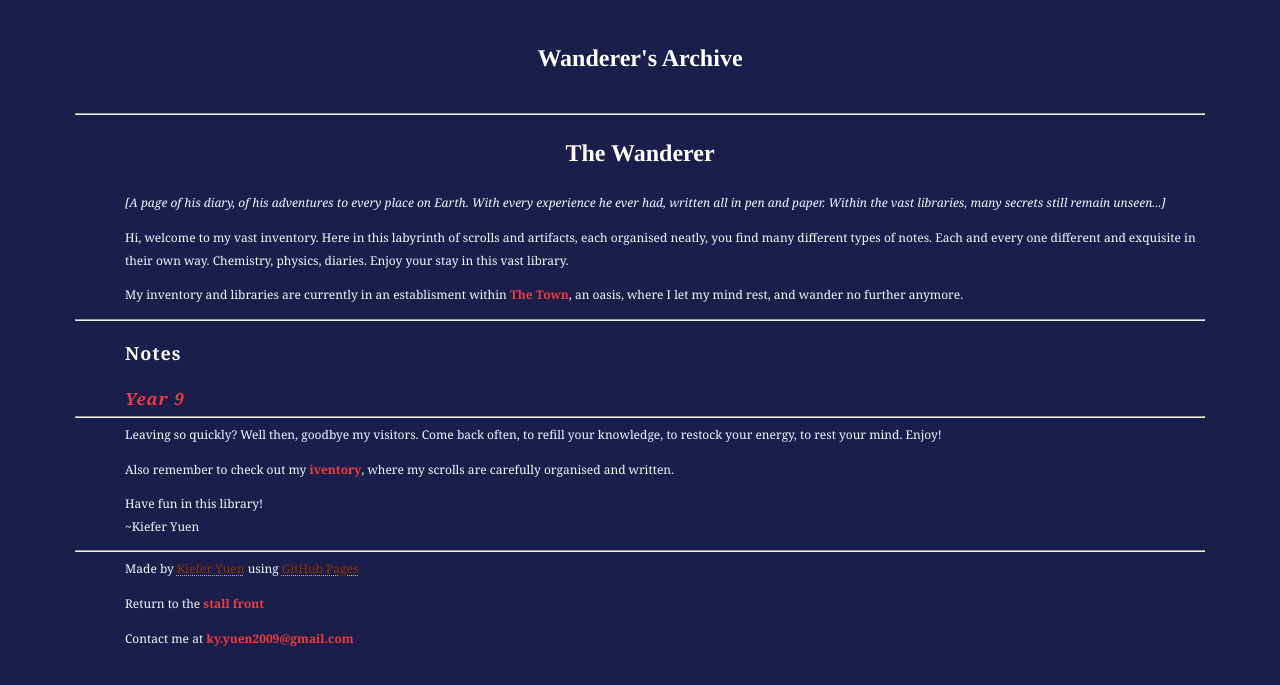
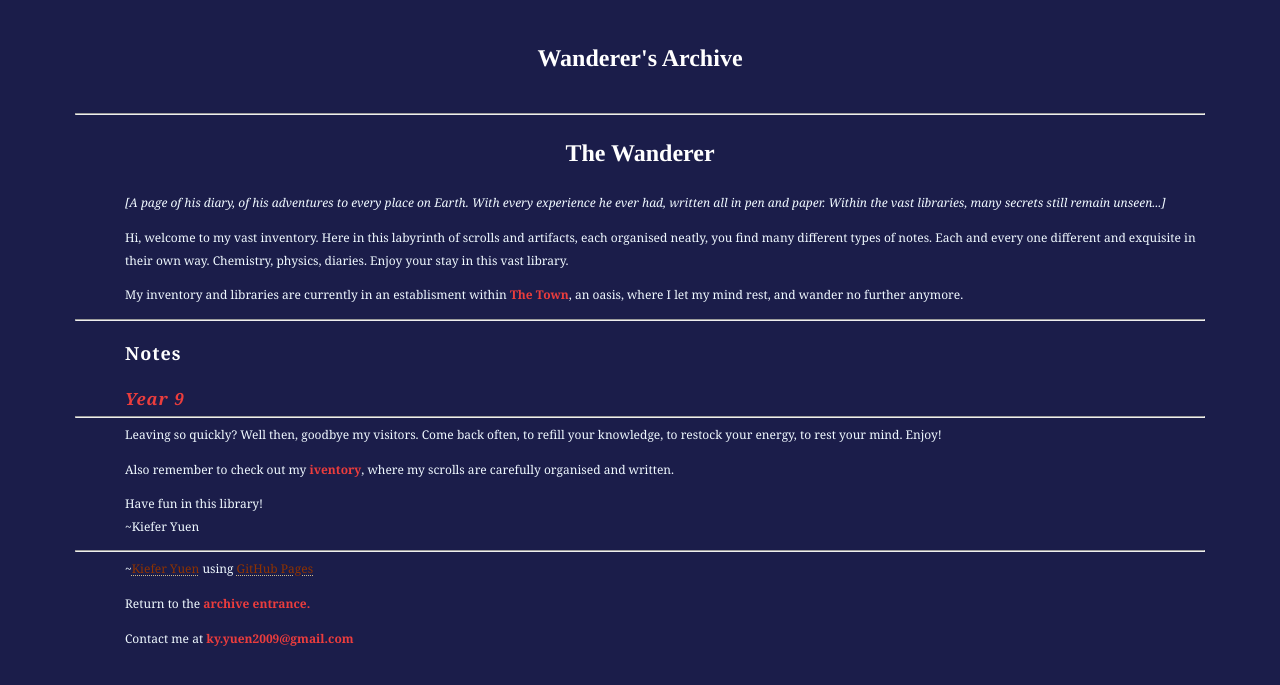
Before and after one commit to Rewind789/wanderer-archive, a Jekyll site: the page built from index.md, in a window 1280 px wide. Shown: the top 685 px of the page. Built offline with Jekyll 4.4.1, drawn with Linux system fonts in a browser that asks for light colours; our own code applies the rules of GitHub Pages for plain Markdown files.

Commit message:
Update default.html

```diff
--- a/_layouts/default.html
+++ b/_layouts/default.html
@@ -12,8 +12,8 @@
   {{ content }}
   <hr class="divider_one">
   <footer>
-    <p>Made by <abbr>Kiefer Yuen</abbr> using <abbr>GitHub Pages</abbr></p>
-    <p>Return to the <a href="https://rewind789.github.io/wanderer-archive/">stall front</a></p>
+    <p>~<abbr>Kiefer Yuen</abbr> using <abbr>GitHub Pages</abbr></p>
+    <p>Return to the <a href="https://rewind789.github.io/wanderer-archive/">archive entrance.</a></p>
     <p>Contact me at <a href="mailto:ky.yuen2009@gmail.com">ky.yuen2009@gmail.com</a></p>
   </footer>
 </body>
```
